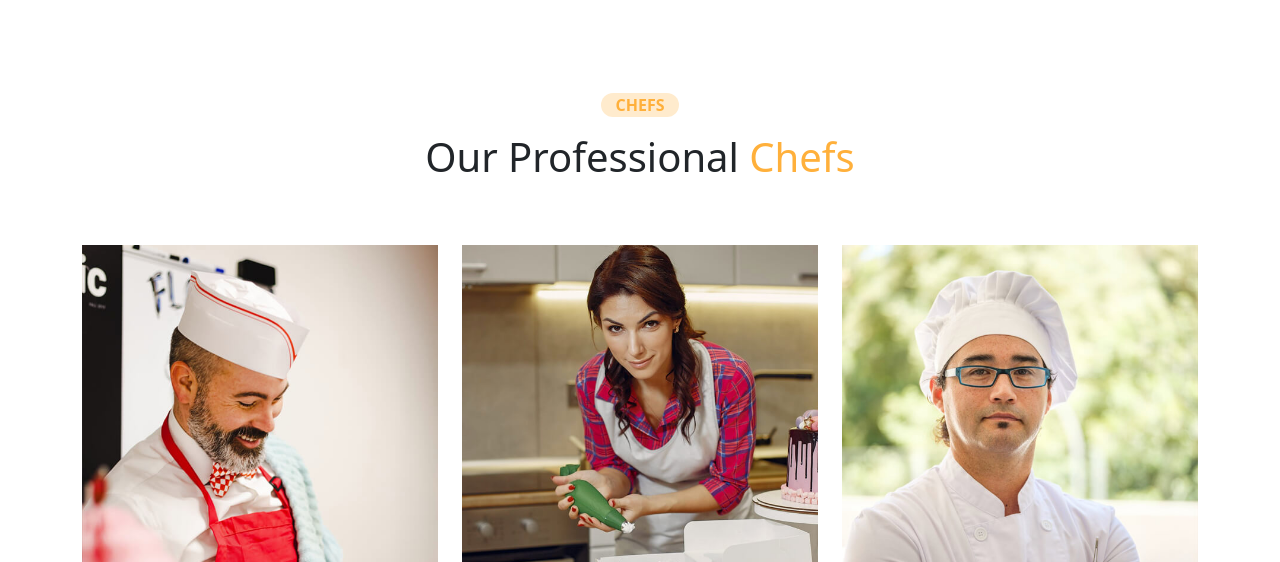
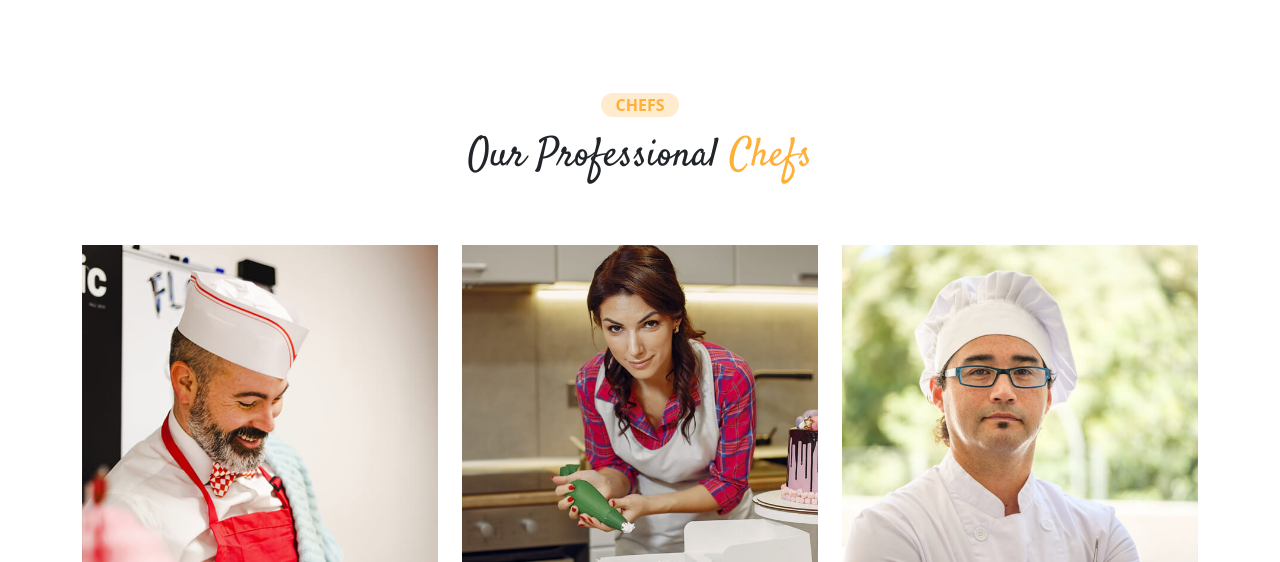
Before and after one commit to ayoub-ennaciri/final-project, a website: page index.html in a window 1280 px wide. Shown: the part 4022-4584 px from the top of the page. Drawn offline with nearby package versions, Linux system fonts and the light colour scheme; a web font is replaced by a local one.

Commit message:
fix : chef title style

```diff
--- a/index.html
+++ b/index.html
@@ -716,7 +716,7 @@
       >
         CHEFS
       </p>
-      <p class="display-6 text-center">
+      <p class="display-6 text-center satisfy-regular">
         Our Professional <span class="text-sp-orange">Chefs</span>
       </p>
       <div class="row d-flex">
```
